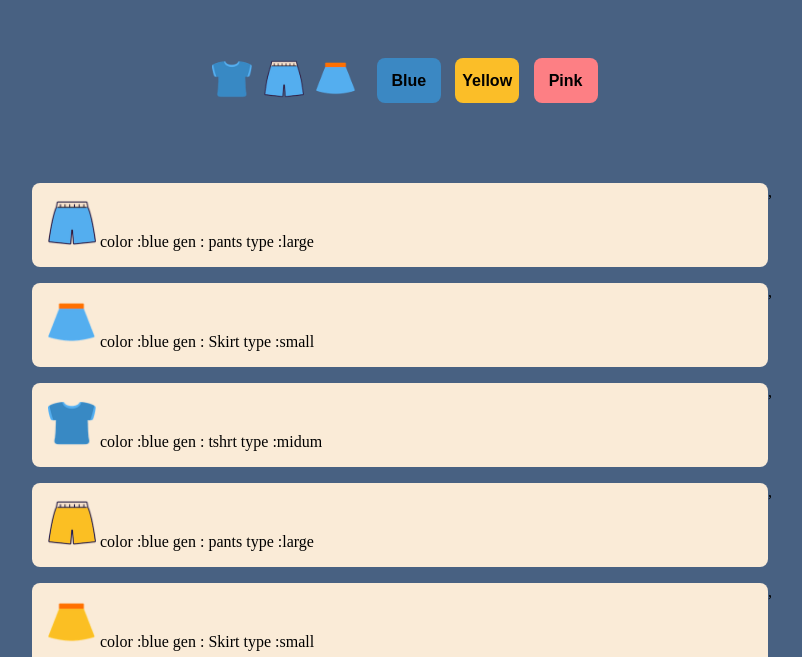
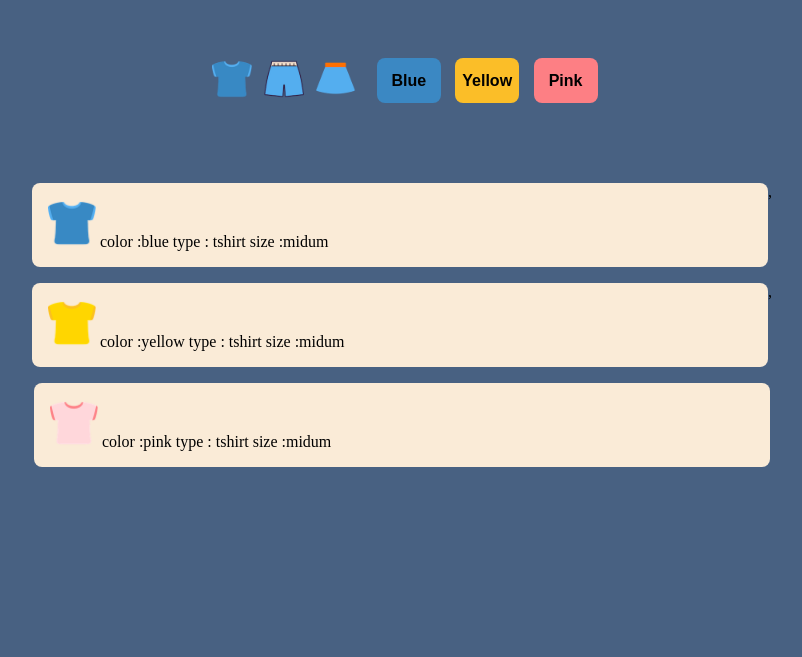
Before and after one commit to csjv95/JS_project_ShoppingMall, a plain HTML site: page index.html in a window 1280 px wide. Both pictures are taken after a click on the button 470 px from the left and 223 px from the top of the page. Shown: the part 143-800 px from the top of the page, without its empty margins (238-1040 px from the left). Drawn offline with Linux system fonts and the light colour scheme.

Commit message:
finished the filter list and logo button

```diff
--- a/data/data.json
+++ b/data/data.json
@@ -9,7 +9,7 @@
     },
 
     {
-      "type" :"Skirt",
+      "type" :"skirt",
       "gender" : "female",
       "size" : "small",
       "color" : "blue",
@@ -17,7 +17,7 @@
     },
 
     {
-      "type" :"tshrt",
+      "type" :"tshirt",
       "gender" : "male",
       "size" : "midum",
       "color" : "blue",
@@ -28,23 +28,23 @@
       "type" :"pants",
       "gender" : "male",
       "size" : "large",
-      "color" : "blue",
+      "color" : "yellow",
       "image" : "../img/yellow_p.png"
     },
 
     {
-      "type" :"Skirt",
+      "type" :"skirt",
       "gender" : "female",
       "size" : "small",
-      "color" : "blue",
+      "color" : "yellow",
       "image" : "../img/yellow_s.png"
     },
 
     {
-      "type" :"tshrt",
+      "type" :"tshirt",
       "gender" : "male",
       "size" : "midum",
-      "color" : "blue",
+      "color" : "yellow",
       "image" : "../img/yellow_t.png"
     },
 
@@ -52,23 +52,23 @@
       "type" :"pants",
       "gender" : "male",
       "size" : "large",
-      "color" : "blue",
+      "color" : "pink",
       "image" : "../img/pink_p.png"
     },
 
     {
-      "type" :"Skirt",
+      "type" :"skirt",
       "gender" : "female",
       "size" : "small",
-      "color" : "blue",
+      "color" : "pink",
       "image" : "../img/pink_s.png"
     },
 
     {
-      "type" :"tshrt",
+      "type" :"tshirt",
       "gender" : "male",
       "size" : "midum",
-      "color" : "blue",
+      "color" : "pink",
       "image" : "../img/pink_t.png"
     }
   ]
--- a/index.html
+++ b/index.html
@@ -21,17 +21,17 @@
       <!-- nav-->
       <nav class="main__nav">
         <button class="main__nav__btn">
-          <img class="main__nav__btn__img"src="./img/blue_t.png" alt="blue_t.png" />
+          <img class="main__nav__btn__img"src="./img/blue_t.png" alt="blue_t.png" data-key="type" data-value="tshirt"/>
         </button>
         <button class="main__nav__btn">
-          <img class="main__nav__btn__img"src="./img/blue_p.png" alt=blue_p.png"">
+          <img class="main__nav__btn__img"src="./img/blue_p.png" alt=blue_p.png" data-key="type" data-value="pants"/>
         </button>
         <button class="main__nav__btn">
-          <img class="main__nav__btn__img"src="./img/blue_s.png" alt="blue_s.png" />
+          <img class="main__nav__btn__img"src="./img/blue_s.png" alt="blue_s.png" data-key="type" data-value="skirt"/>
         </button>
-        <button class="main__nav__btn btn__color btn__blue">Blue</button>
-        <button class="main__nav__btn btn__color btn__yellow">Yellow</button>
-        <button class="main__nav__btn btn__color btn__pink">Pink</button>
+        <button class="main__nav__btn btn__color btn__blue" data-key="color" data-value="blue">Blue</button>
+        <button class="main__nav__btn btn__color btn__yellow" data-key="color" data-value="yellow">Yellow</button>
+        <button class="main__nav__btn btn__color btn__pink" data-key="color" data-value="pink">Pink</button>
       </nav>
 
       <!-- list-->
--- a/src/main.js
+++ b/src/main.js
@@ -14,6 +14,26 @@ function displayItems(items) {
   return (container.innerHTML = list);
 }
 
+function onButtonClick(event, items) {
+  const dataset = event.target.dataset;
+    const key = dataset.key;
+    const value = dataset.value;
+
+    if(key == null || value == null) {
+      return;
+    }else {
+      displayItems(items.filter(item => item[key] === value));
+    }
+}
+
+function setEventListeners (items) {
+  const logo = document.querySelector('.title__logo');
+  const button = document.querySelector('.main__nav');
+
+  logo.addEventListener('click', () => displayItems(items));
+  button.addEventListener('click', event => onButtonClick(event,items))
+}
+
 // item
 function createHTMLString(item) {
   return `
@@ -23,7 +43,7 @@ function createHTMLString(item) {
     src="${item.image}"
     alt="pink_p.png"
     />
-    <span class="list__item__description">color :${item.color} gen : ${item.type} type :${item.size}</span>
+    <span class="list__item__description">color :${item.color} type : ${item.type} size :${item.size}</span>
   </li>`;
 }
 
@@ -32,5 +52,6 @@ loadItems()
   .then((items) => {
     // chek items console.log(items);
     displayItems(items);
+    setEventListeners(items)
   })
   .catch(console.log);
--- a/style.css
+++ b/style.css
@@ -39,6 +39,7 @@ body {
 
 .title__logo{
   padding: 0 1em;
+  cursor: pointer;
 }
 
 .main__nav{
```
Also changed, not shown: 1 other file.
